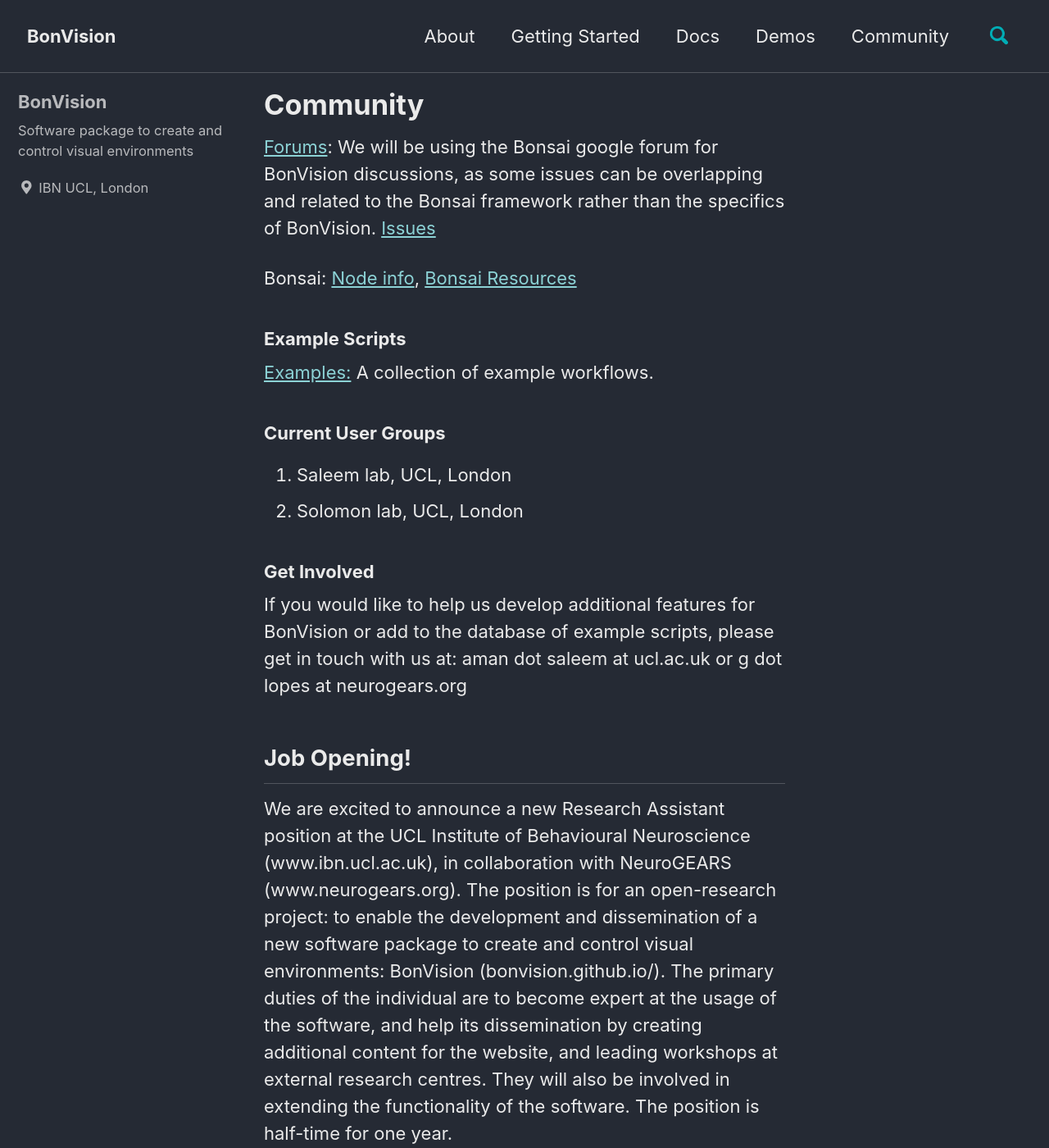
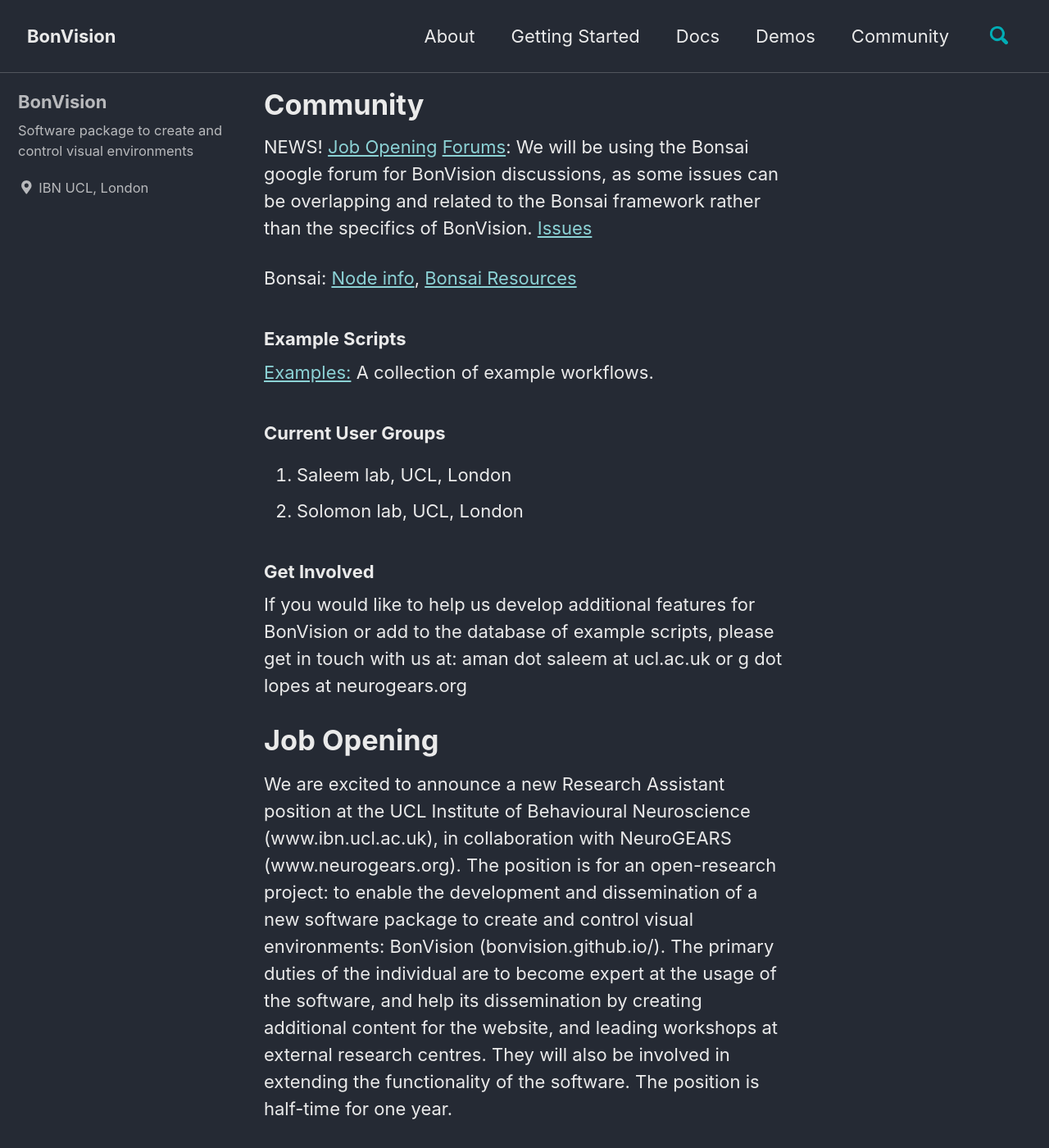
Before and after one commit to bonvision/bonvision.github.io, a Jekyll site: the page built from _info/community.md, in a window 1280 px wide and 1400 px high. Shown: the whole window at 82% size. Built offline with Jekyll 4.4.1, drawn with Linux system fonts in a browser that asks for light colours; cached includes are drawn as plain includes.

Commit message:
Update community.md

```diff
--- a/_info/community.md
+++ b/_info/community.md
@@ -7,6 +7,7 @@
 sidebar:
   nav: "info"
 ---
+NEWS! [Job Opening](https://bonvision.github.io/info/community/#job-opening)
 [Forums](https://groups.google.com/forum/#!forum/bonsai-users): We will be using the Bonsai google forum for BonVision discussions, as some issues can be overlapping and related to the Bonsai framework rather than the specifics of BonVision. [Issues](https://docs.google.com/document/d/1E-9zvr7HRs2WJzgaSD3-eQoQBEoej2nCy3y4QBgNC7k/edit?usp=sharing)
 
 Bonsai: [Node info](https://bonsai-rx.org//docs/observables/), [Bonsai Resources](https://bonsai-rx.org//resources/)
@@ -23,7 +24,7 @@
 ### Get Involved
 If you would like to help us develop additional features for BonVision or add to the database of example scripts, please get in touch with us at: aman dot saleem at ucl.ac.uk or g dot lopes at neurogears.org
 
-## Job Opening!
+# Job Opening
 We are excited to announce a new Research Assistant position at the UCL Institute of Behavioural Neuroscience (www.ibn.ucl.ac.uk), in collaboration with NeuroGEARS (www.neurogears.org). The position is for an open-research project: to enable the development and dissemination of a new software package to create and control visual environments: BonVision (bonvision.github.io/). The primary duties of the individual are to become expert at the usage of the software, and help its dissemination by creating additional content for the website, and leading workshops at external research centres. They will also be involved in extending the functionality of the software. The position is half-time for one year.
 
 This is an ideal position if you are looking for research exposure for a year - you will master a cutting-edge research tool, visit leading research centres around the world, and be an integral part of a new community of researchers.
```
